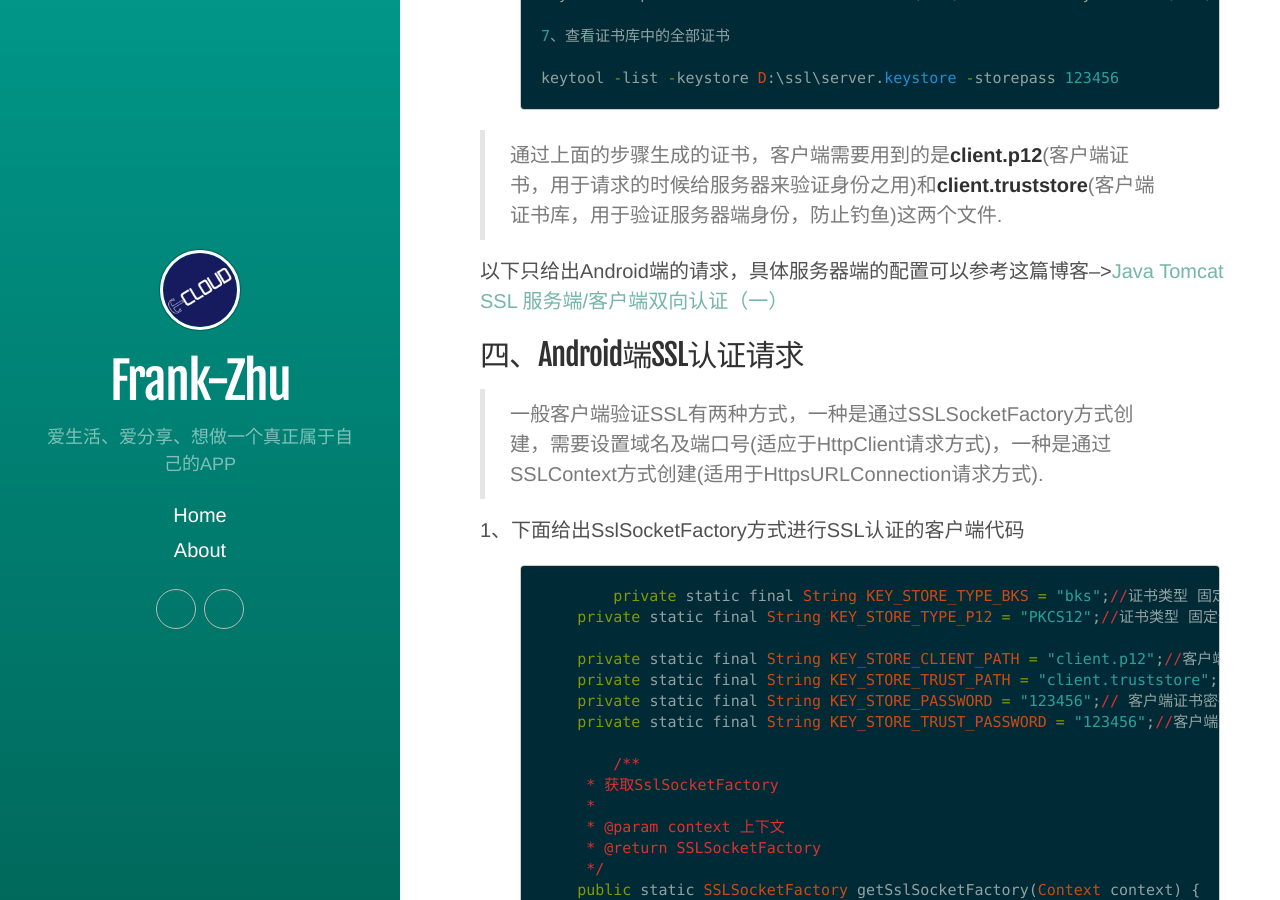
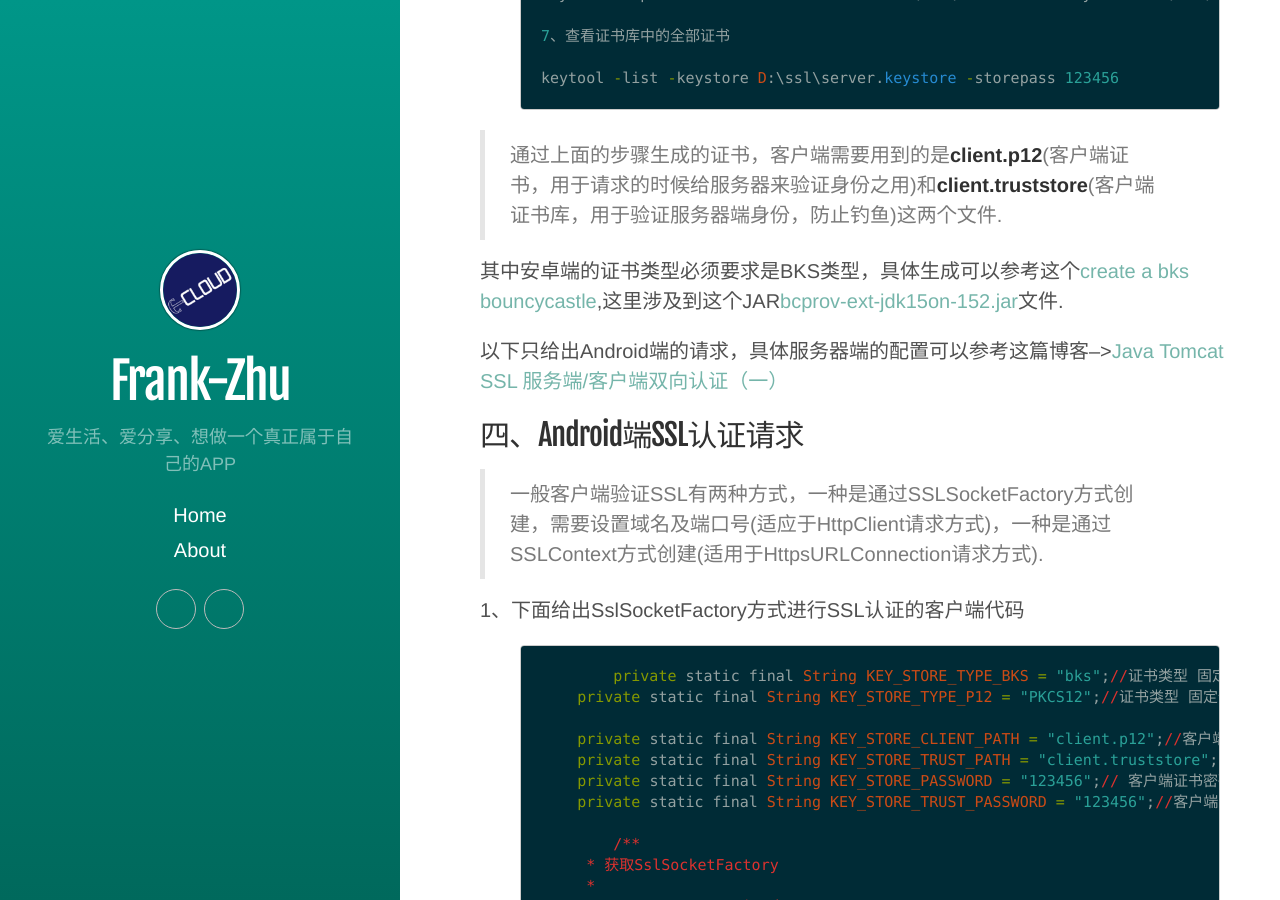
Before and after one commit to Frank-Zhu/Frank-Zhu.github.io, a Jekyll site: the page built from _posts/2014-12-26-android-https-ssl.md, in a window 1280 px wide and 900 px high, scrolled down 1774 px. Built offline with Jekyll 4.4.1, drawn with Linux system fonts in a browser that asks for light colours; some web fonts are replaced; Markdown is read by kramdown in place of the engine named in the settings.

Commit message:
update：【change https blog】

```diff
--- a/_posts/2014-12-26-android-https-ssl.md
+++ b/_posts/2014-12-26-android-https-ssl.md
@@ -64,6 +64,8 @@ keytool -list -keystore D:\ssl\server.keystore -storepass 123456
 {% endhighlight %}
 
 >通过上面的步骤生成的证书，客户端需要用到的是**client.p12**(客户端证书，用于请求的时候给服务器来验证身份之用)和**client.truststore**(客户端证书库，用于验证服务器端身份，防止钓鱼)这两个文件.
+
+其中安卓端的证书类型必须要求是BKS类型，具体生成可以参考这个[create a bks bouncycastle](http://stackoverflow.com/questions/4065379/how-to-create-a-bks-bouncycastle-format-java-keystore-that-contains-a-client-c),这里涉及到这个JAR[bcprov-ext-jdk15on-152.jar](http://www.bouncycastle.org/latest_releases.html)文件.
 
 以下只给出Android端的请求，具体服务器端的配置可以参考这篇博客-->[Java Tomcat SSL 服务端/客户端双向认证（一）](http://www.blogjava.net/icewee/archive/2012/06/04/379947.html)
 ##四、Android端SSL认证请求
```
